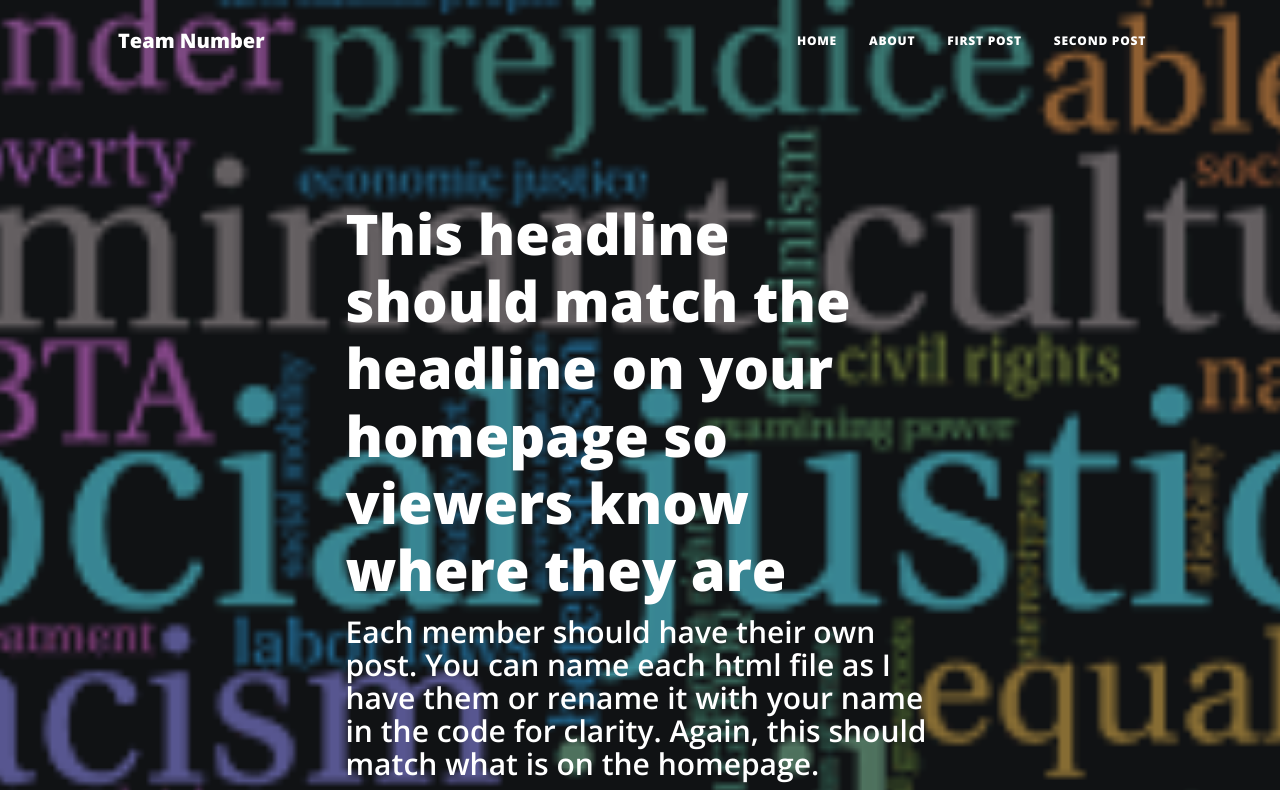
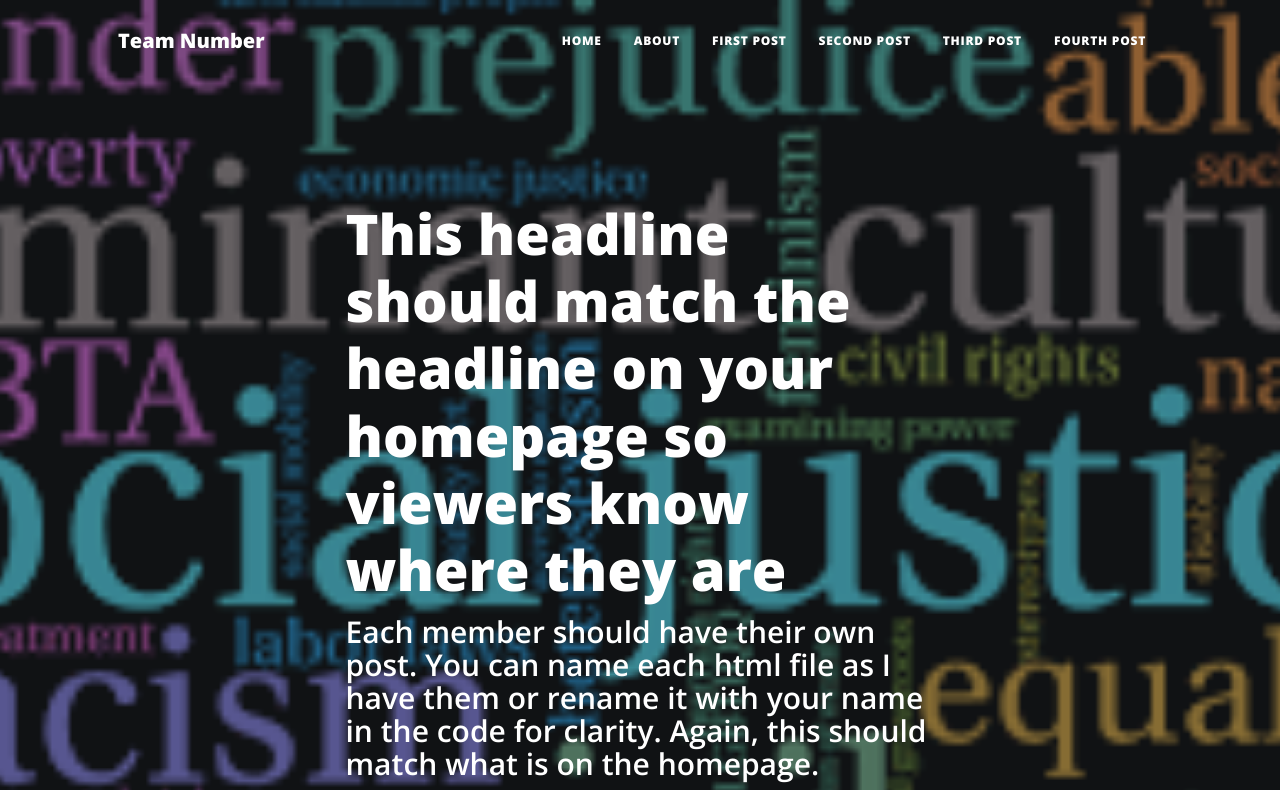
Before and after one commit to Sandy-Burnley/ISS210SS23FinalTemplate, a plain HTML site: page secondpost.html in a window 1280 px wide. Shown: the top 790 px of the page. Drawn offline with nearby package versions, Linux system fonts and the light colour scheme.

Commit message:
updated navbar

```diff
--- a/secondpost.html
+++ b/secondpost.html
@@ -30,6 +30,8 @@
                         <li class="nav-item"><a class="nav-link px-lg-3 py-3 py-lg-4" href="about.html">About</a></li>
                         <li class="nav-item"><a class="nav-link px-lg-3 py-3 py-lg-4" href="firstpost.html">First Post</a></li>
                         <li class="nav-item"><a class="nav-link px-lg-3 py-3 py-lg-4" href="secondpost.html">Second Post</a></li>
+                        <li class="nav-item"><a class="nav-link px-lg-3 py-3 py-lg-4" href="thirdpost.html">Third Post</a></li>
+                        <li class="nav-item"><a class="nav-link px-lg-3 py-3 py-lg-4" href="fourthpost.html">Fourth Post</a></li>
                     </ul>
                 </div>
             </div>
```
